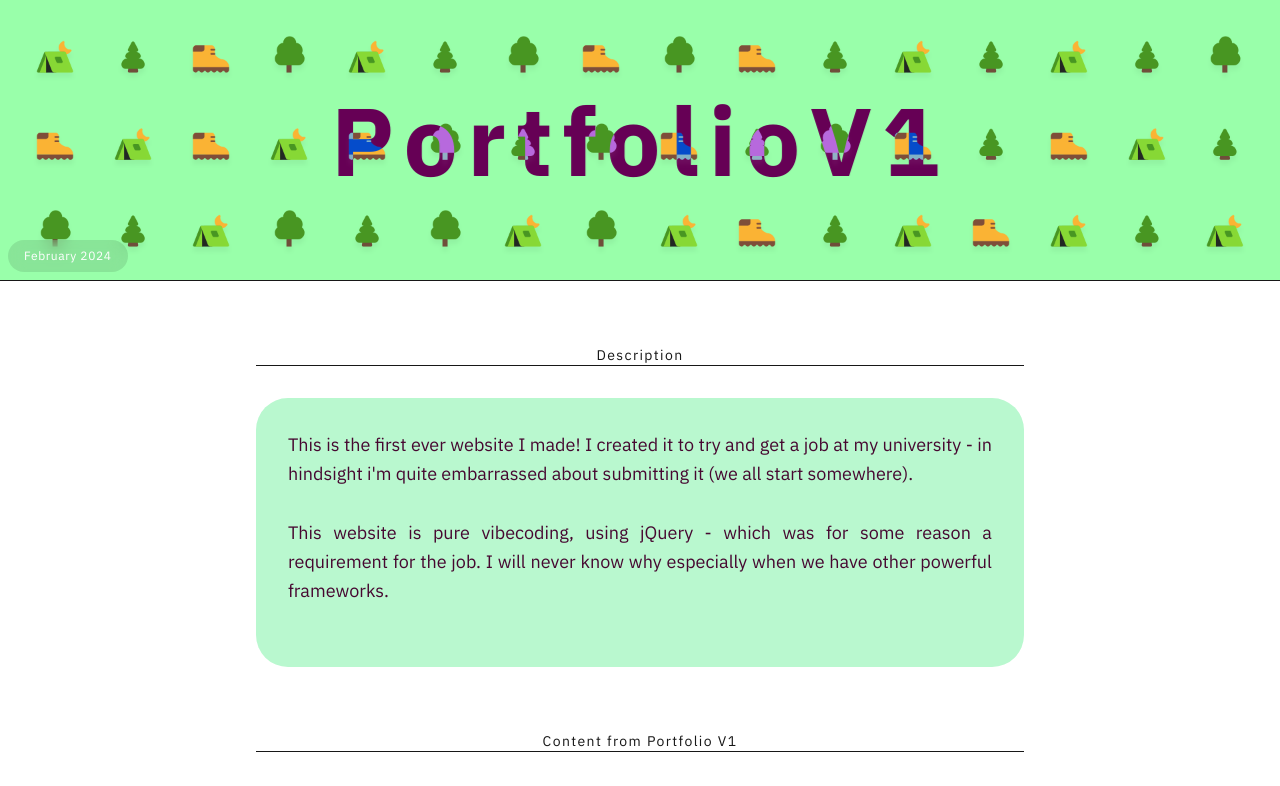
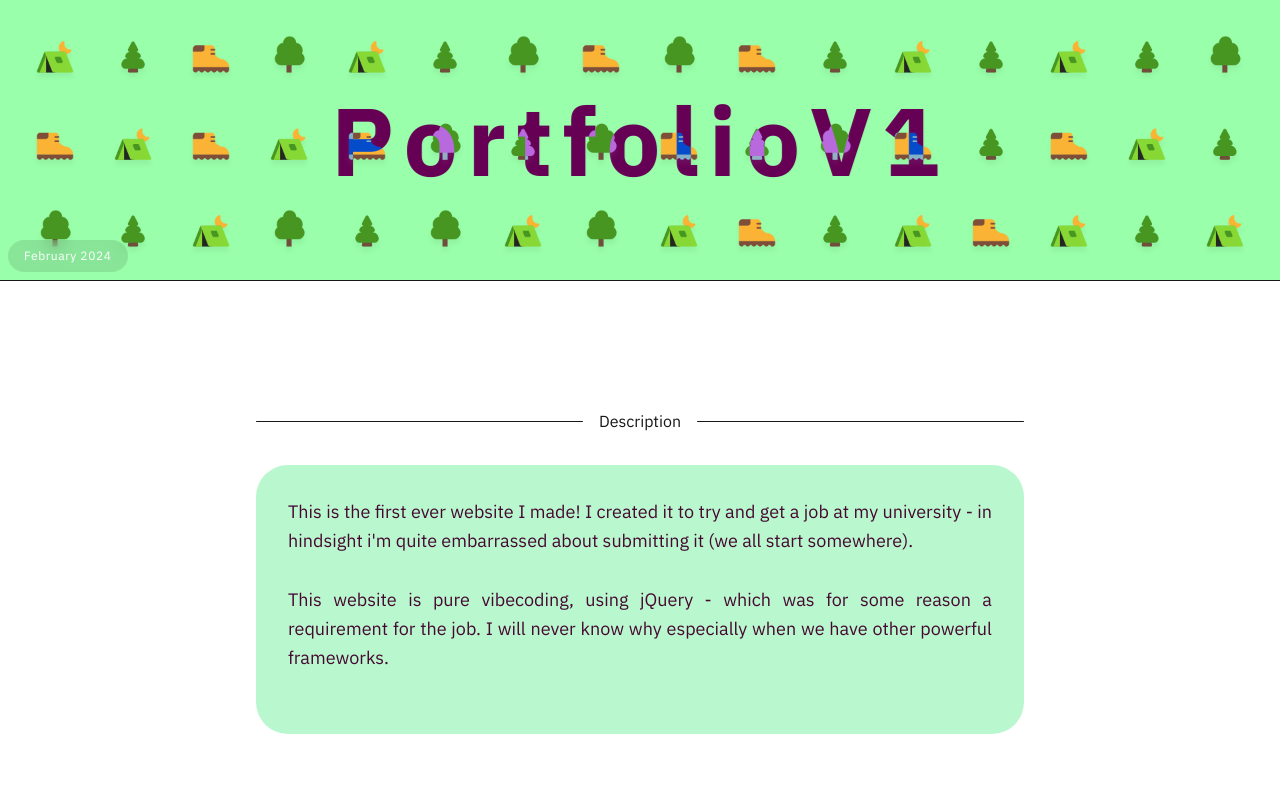
Before and after one commit to ToadBoyChen/new_portfolio, a Next.js app: page /portfolio/portfolio-1 in a window 1280 px wide. Shown: the top 786 px of the page. Built offline with nearby package versions, Linux system fonts and the light colour scheme.

Commit message:
implement custom div

```diff
--- a/app/about/page.tsx
+++ b/app/about/page.tsx
@@ -1,7 +1,18 @@
+import IntroText from "@/components/IntoText";
+
 export default function AboutMe() {
     return (
-        <div>
-            <p>about me</p>
-        </div>
+        <main className="w-full flex flex-col items-center">
+            <div className="py-8 text-8xl md:text-9xl font-black leading-none justify-center tracking-normal sm:tracking-wide md:tracking-widest">
+                <IntroText
+                    text="About Me"
+                    direction="left"
+                    spacing={false}
+                />
+            </div>
+            <div>
+
+            </div>
+        </main>
     );
 }
--- /dev/null
+++ b/components/CustomDiv.tsx
@@ -0,0 +1,57 @@
+"use client";
+import { useEffect, useRef, useState } from "react";
+
+interface SectionHeaderProps {
+    label: string;
+    lineColor?: string;
+    textColor?: string;
+}
+
+export default function SectionHeader({
+    label,
+    lineColor = "bg-zinc-900",
+}: SectionHeaderProps) {
+    const ref = useRef<HTMLDivElement>(null);
+    const [inView, setInView] = useState(false);
+
+    useEffect(() => {
+        const observer = new IntersectionObserver(
+            ([entry]) => {
+                if (entry.isIntersecting) {
+                    setInView(true);
+                    observer.disconnect();
+                }
+            },
+            { threshold: 0.1 }
+        );
+
+        if (ref.current) observer.observe(ref.current);
+
+        return () => observer.disconnect();
+    }, []);
+
+    return (
+        <div
+            ref={ref}
+            className="flex items-center gap-4 w-full overflow-visible isolate my-8"
+        >
+            <div
+                className={`h-[0.75px] rounded-full flex-1 origin-right transition-transform duration-1000 ${lineColor} ${inView ? "scale-x-100" : "scale-x-0"}`}
+            />
+            <div
+                className={`
+          transition-opacity duration-700 delay-300 z-10
+          flex items-center justify-center
+          ${inView ? "opacity-100" : "opacity-0"}
+        `}
+            >
+                <span className="relative z-10 pointer-events-none">
+                    {label}
+                </span>
+            </div>
+            <div
+                className={`h-[0.75px] rounded-full flex-1 origin-left transition-transform duration-1000 ${lineColor} ${inView ? "scale-x-100" : "scale-x-0"}`}
+            />
+        </div>
+    );
+}
--- a/components/Menu.tsx
+++ b/components/Menu.tsx
@@ -1,11 +1,12 @@
+import CustomDiv from "./CustomDiv";
 import MenuEntry from "./MenuEntry";
 
 export default function Menu() {
     return (
         <div className="w-sm sm:w-md md:w-xl lg:w-3xl h-[60vh] flex flex-col justify-center">
-            <p className="text-sm border-b tracking-widest mb-8 text-center">
-                {"Navigation"}
-            </p>
+            <CustomDiv
+                label={"Navigation"}
+            />
             <ul className="flex flex-col gap-8">
                 <li>
                     <MenuEntry
--- a/components/PortfolioAbstract.tsx
+++ b/components/PortfolioAbstract.tsx
@@ -6,6 +6,7 @@ import { animated, to, useSprings } from "@react-spring/web";
 import { useState, useRef, useCallback } from "react";
 import { useCursor } from "@/context/CursorContext";
 import PortfolioAbstractEntry from "./PortfolioAbstractEntry";
+import CustomDiv from "./CustomDiv";
 
 interface PortfolioAbstractProps {
     name: string;
@@ -131,10 +132,10 @@ export default function PortfolioAbstract(props: PortfolioAbstractProps) {
                 </p>
             </div>
 
-            <div className="mx-auto max-w-sm sm:max-w-md md:max-w-xl lg:max-w-3xl flex flex-col items-center">
-                <p className="pt-16 w-full text-sm border-b tracking-widest text-center mb-8">
-                    {"Description"}
-                </p>
+            <div className="mx-auto max-w-sm sm:max-w-md md:max-w-xl lg:max-w-3xl fle flex-col items-center mt-32">
+                <CustomDiv
+                    label={"Description"}
+                />
                 <div className={`${props.color} p-8 rounded-4xl`}>
                     {props.description.map((para, i) => (
                         <p
@@ -146,10 +147,10 @@ export default function PortfolioAbstract(props: PortfolioAbstractProps) {
                     ))}
                 </div>
 
-                <div className="w-full relative flex flex-col items-center">
-                    <p className="pt-16 w-full text-sm border-b tracking-widest text-center mb-8">
-                        {`Content from ${props.name}`}
-                    </p>
+                <div className="w-full relative flex flex-col items-center mt-32">
+                    <CustomDiv
+                        label={"Images"}
+                    />
                     <div
                         className="relative w-screen h-115 flex justify-center items-center cursor-none touch-pan-y select-none"
 
@@ -208,10 +209,10 @@ export default function PortfolioAbstract(props: PortfolioAbstractProps) {
                     </div>
                 </div>
 
-                <div className="w-full">
-                    <p className="pt-16 w-full text-sm border-b  tracking-widest text-center mb-8">
-                        {"Roles"}
-                    </p>
+                <div className="w-full mt-32">
+                    <CustomDiv
+                        label={"Roles"}
+                    />
                     <ul className="flex flex-col gap-4 w-full">
                         {Object.entries(props.roles).map(([role, percent]) => (
                             <li
@@ -238,10 +239,10 @@ export default function PortfolioAbstract(props: PortfolioAbstractProps) {
                     </ul>
                 </div>
 
-                <div className="w-full">
-                    <p className="pt-16 w-full text-sm border-b  tracking-widest text-center mb-8">
-                        {"Tech + Skill Stack"}
-                    </p>
+                <div className="w-full mt-32">
+                    <CustomDiv
+                        label={"TechStack + Skills"}
+                    />
                     <ul className="grid grid-cols-3 gap-6">
                         {props.stack.map((tech, i) => (
                             <li
@@ -254,10 +255,10 @@ export default function PortfolioAbstract(props: PortfolioAbstractProps) {
                     </ul>
                 </div>
 
-                <div className="w-full pb-32">
-                    <p className="pt-16 w-full text-sm border-b tracking-widest text-center mb-8">
-                        {"Links"}
-                    </p>
+                <div className="w-full my-32">
+                    <CustomDiv
+                        label={"Links"}
+                    />
                     <ul className="flex flex-col gap-6">
                         {Object.entries(props.links).map(([label, url]) => (
                             <li
--- a/components/PortfolioMenu.tsx
+++ b/components/PortfolioMenu.tsx
@@ -1,12 +1,13 @@
+import CustomDiv from "./CustomDiv";
 import PortfolioEntry from "./PortfolioEntry";
 
 
 export default function PortfolioMenu() {
     return (
         <div className="w-sm sm:w-md md:w-xl lg:w-3xl flex flex-col justify-center">
-            <p className="text-sm border-b tracking-widest text-center">
-                {"Apps"}
-            </p>
+            <CustomDiv
+                label={"Apps"}
+            />
             <ul className="flex flex-col gap-8">
                 <li>
                     <PortfolioEntry
@@ -30,9 +31,10 @@ export default function PortfolioMenu() {
                     />
                 </li>
             </ul> */}
-            <p className="text-sm border-b tracking-widest text-center mt-32">
-                {"Old Portfolios"}
-            </p>
+            <div className="mt-32"/>
+            <CustomDiv
+                label={"Portfolios"}
+            />
             <ul>
                 <li>
                     <PortfolioEntry
```
